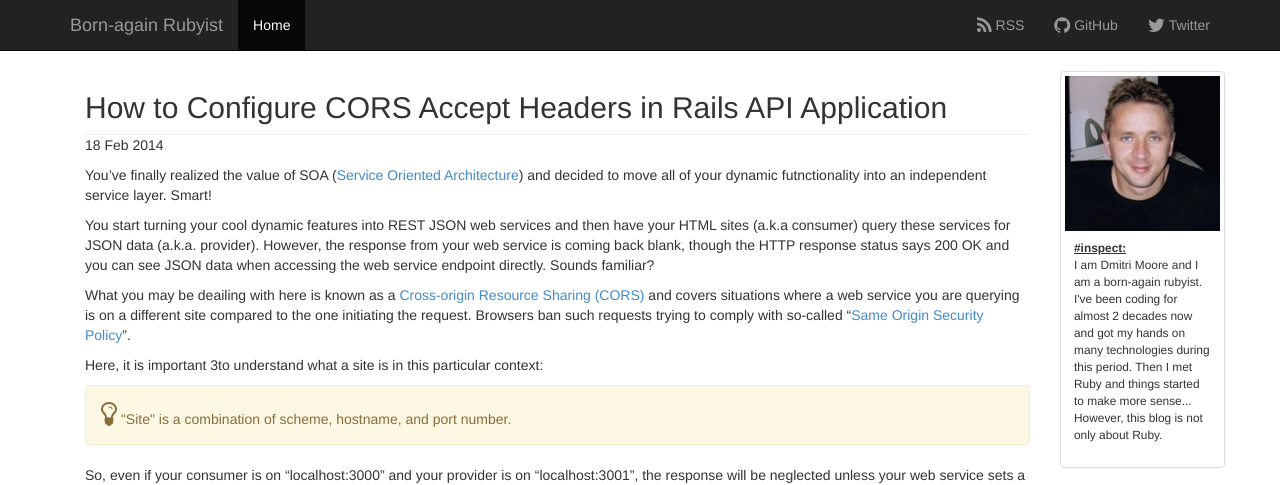
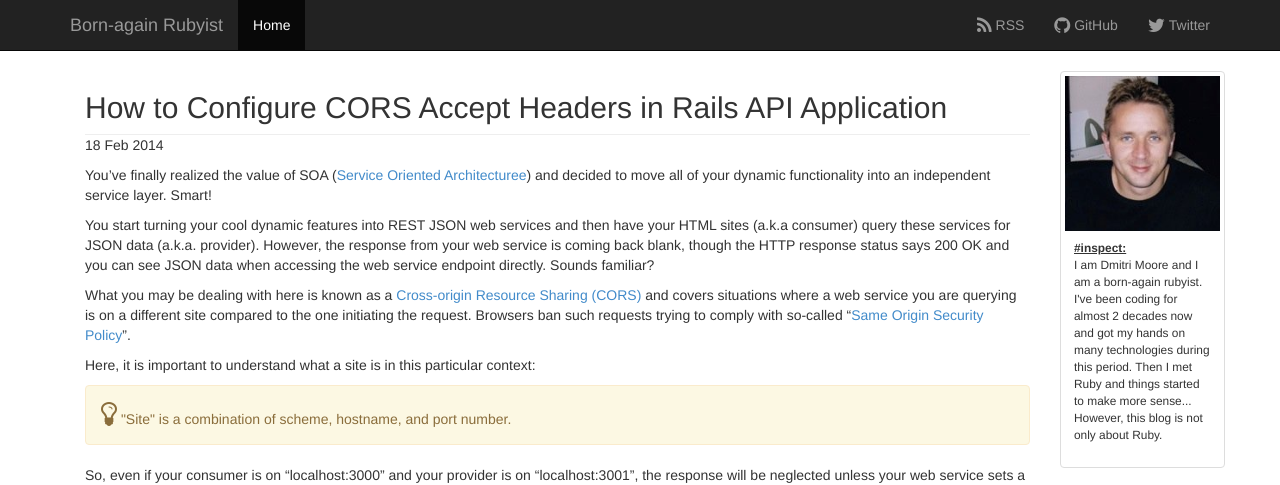
Before and after one commit to demisx/demisx.github.io, a Jekyll site: the page built from _posts/2014-02-14-configure-accept-headers-cors.md, in a window 1280 px wide. Shown: the top 485 px of the page. Built offline with Jekyll 4.4.1, drawn with Linux system fonts in a browser that asks for light colours; nearby versions of some CDN libraries; Markdown is read by kramdown in place of the engine named in the settings; comment, search, counter and statistics services are not loaded.

```diff
--- a/_posts/2014-02-14-configure-accept-headers-cors.md
+++ b/_posts/2014-02-14-configure-accept-headers-cors.md
@@ -6,21 +6,21 @@ categories: rails-api
 ---
 
 You've finally realized the value of SOA
-([Service Oriented Architecture](http://en.wikipedia.org/wiki/Service-oriented_architecture))
-and decided to move all of your dynamic futnctionality into an independent service layer. Smart!
+([Service Oriented Architecturee](http://en.wikipedia.org/wiki/Service-oriented_architecture))
+and decided to move all of your dynamic functionality into an independent service layer. Smart!
 
 You start turning your cool dynamic features into REST JSON web services and then have your HTML
 sites (a.k.a consumer) query these services for JSON data (a.k.a. provider). However, the response from
 your web service is coming back blank, though the HTTP response status says 200 OK and
 you can see JSON data when accessing the web service endpoint directly. Sounds familiar?
 
-What you may be deailing with here is known as a
+What you may be dealing with here is known as a
 [Cross-origin Resource Sharing (CORS)](http://en.wikipedia.org/wiki/Cross-origin_resource_sharing)
 and covers situations where a web service you are querying is on a different site compared to the one
 initiating the request. Browsers ban such requests trying to comply with so-called
 "[Same Origin Security Policy](http://en.wikipedia.org/wiki/Same_origin_policy)".
 
-Here, it is important 3to understand what a site is in this particular context:
+Here, it is important to understand what a site is in this particular context:
 
 <div class="alert alert-warning">
 <i class="fa fa-lightbulb-o fa-2x"></i> "Site" is a combination of scheme, hostname, and port number.
```
Also changed, not shown: _posts/2014-03-02-where-store-additional-rails-project-files.md (added, +65 -0 lines), index.md (+1 -1 lines).
